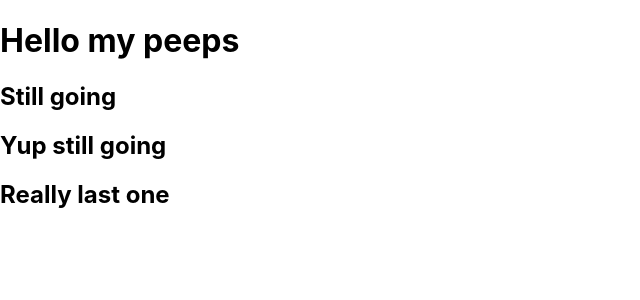
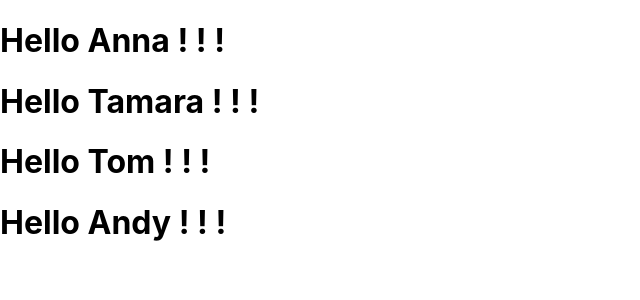
Before and after one commit to annamccreery/react-practice-lab4, a React (Create React App) app: page / in a window 1280 px wide. Shown: the top 300 px of the page, without its empty margins (0-640 px from the left). Built offline with nearby package versions, Linux system fonts and the light colour scheme.

Commit message:
added first props to component

```diff
--- a/src/App.js
+++ b/src/App.js
@@ -3,7 +3,12 @@ import { Greeting } from './Greeting';
 
 const App = () => {
   return (
-    <Greeting />
+    <>
+      <Greeting name="Anna" />
+      <Greeting name="Tamara" />
+      <Greeting name="Tom" />
+      <Greeting name="Andy" />
+    </>
   );
 };
 
--- a/src/Greeting.js
+++ b/src/Greeting.js
@@ -1,12 +1,10 @@
 import React from "react";
 
-export const Greeting = () => {
+export const Greeting = (props) => {
+    console.log(props)
     return (
         <>
-            <h1>Hello my peeps</h1>
-            <h2>Still going</h2>
-            <h2>Yup still going</h2>
-            <h2>Really last one</h2>
+            <h1>Hello {props.name} ! ! !</h1>
         </>
     );
 };
```
